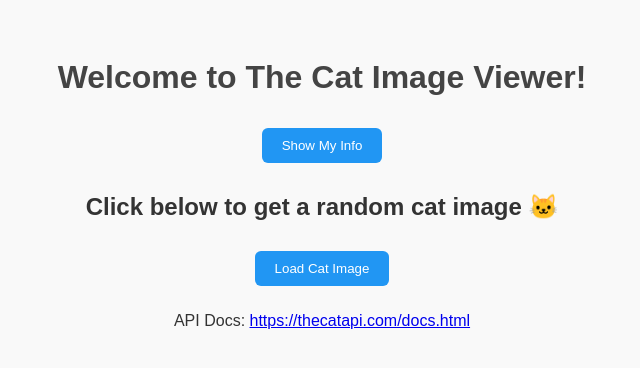
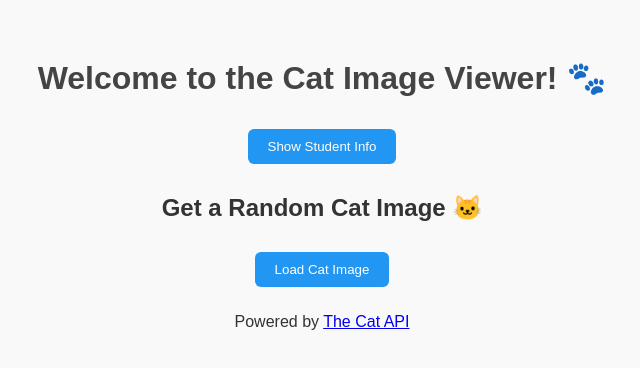
Before and after one commit to gurinder295/assignment4javascript, a plain HTML site: page index.html in a window 1280 px wide. Shown: the whole page, without its empty margins (318-958 px from the left). Drawn offline with Linux system fonts and the light colour scheme.

Commit message:
Update index.html

```diff
--- a/index.html
+++ b/index.html
@@ -7,17 +7,17 @@
   <script src="js/script.js" defer></script>
 </head>
 <body>
-  <h1>Welcome to The Cat Image Viewer!</h1>
+  <h1>Welcome to the Cat Image Viewer! 🐾</h1>
 
-  <button id="showInfoBtn">Show My Info</button>
+  <button id="showInfoBtn">Show Student Info</button>
   <p id="studentInfo"></p>
 
-  <h2>Click below to get a random cat image 🐱</h2>
+  <h2>Get a Random Cat Image 🐱</h2>
   <button id="loadCatBtn">Load Cat Image</button>
   <div id="apiData"></div>
 
   <footer>
-    <p>API Docs: <a href="https://thecatapi.com/docs.html" target="_blank">https://thecatapi.com/docs.html</a></p>
+    <p>Powered by <a href="https://thecatapi.com/" target="_blank">The Cat API</a></p>
   </footer>
 </body>
 </html>
```
